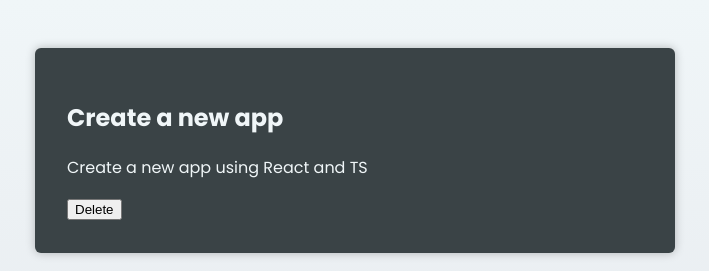
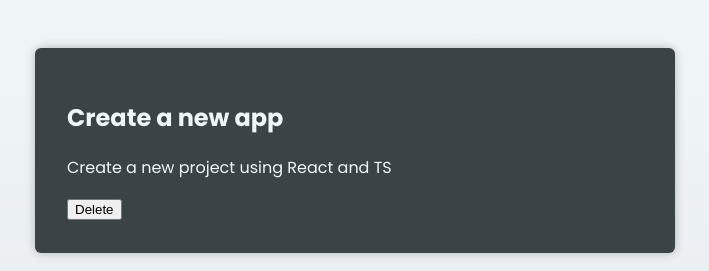
Before and after one commit to Natata08/goal-list, a React (Vite) app: page / in a window 1280 px wide. Shown: the top 271 px of the page, without its empty margins (285-994 px from the left). Built offline with nearby package versions, Linux system fonts and the light colour scheme; the HTML template or start-up script is replaced by a standard one.

Commit message:
refactor: convert Goal description prop to children for better component composition

```diff
--- a/src/App.tsx
+++ b/src/App.tsx
@@ -3,10 +3,9 @@
 export default function App() {
   return (
     <main>
-      <Goal
-        title='Create a new app'
-        description='Create a new app using React and TS'
-      />
+      <Goal title='Create a new app'>
+        <p>Create a new project using React and TS</p>
+      </Goal>
     </main>
   )
 }
--- a/src/components/Goal.tsx
+++ b/src/components/Goal.tsx
@@ -1,14 +1,16 @@
+import type { ReactNode } from 'react'
+
 type GoalProps = {
   title: string
-  description: string
+  children: ReactNode
 }
 
-export default function Goal({ title, description }: GoalProps) {
+export default function Goal({ title, children }: GoalProps) {
   return (
     <article>
       <div>
         <h2>{title}</h2>
-        <p>{description}</p>
+        {children}
         <button>Delete</button>
       </div>
     </article>
```
